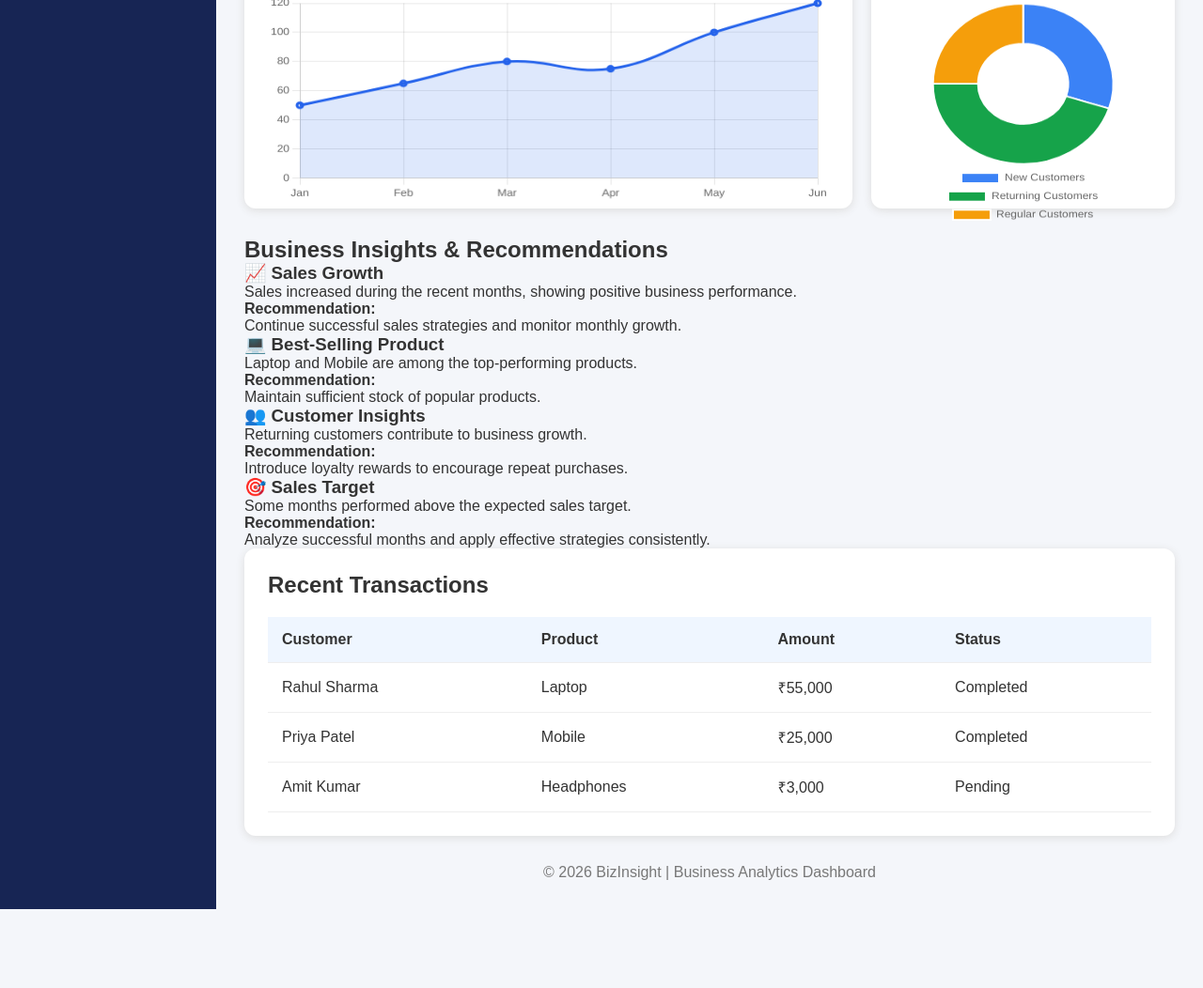
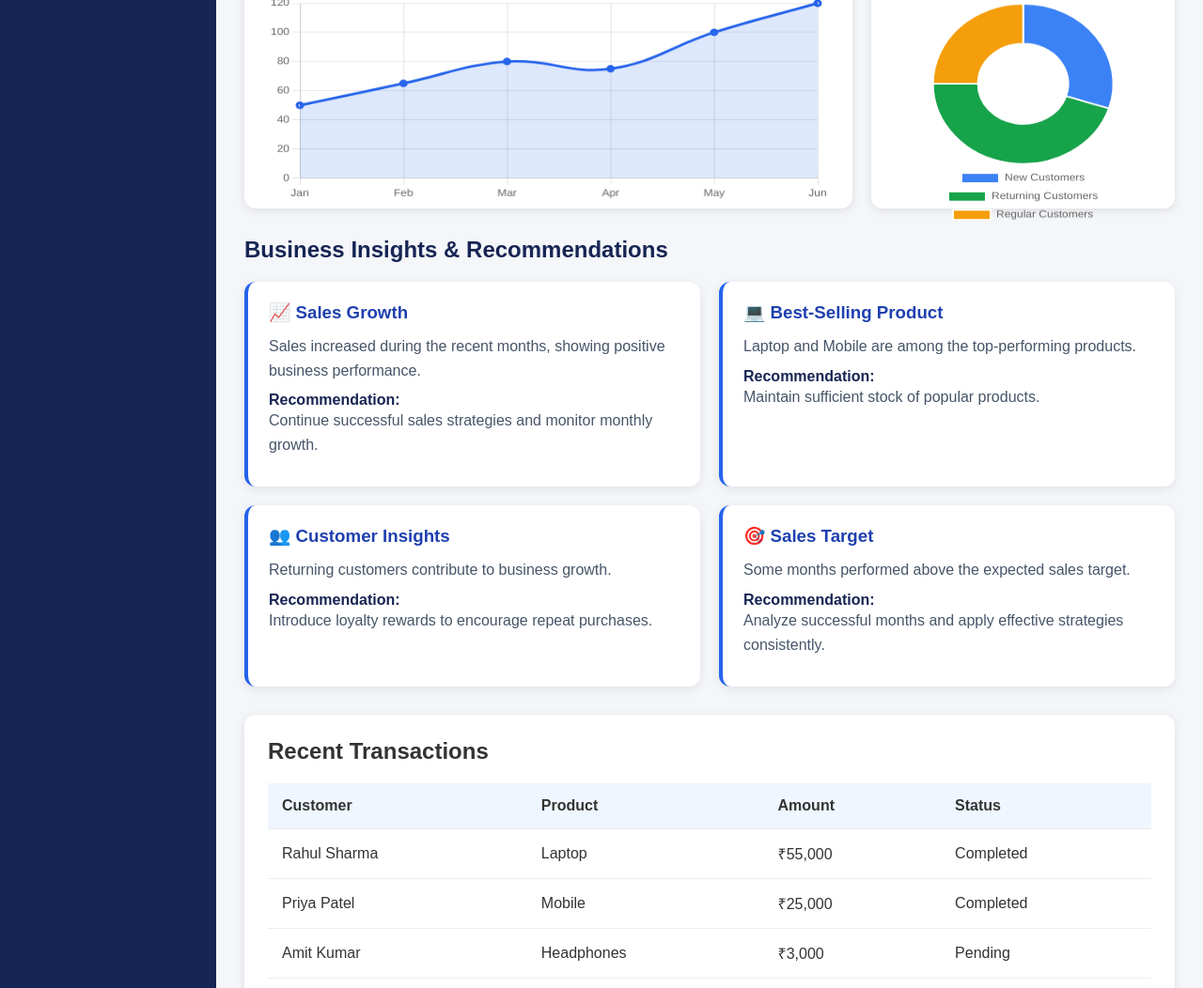
Before and after one commit to 41asakshijadhav-design/BizInsight, a plain HTML site: page index.html in a window 1280 px wide. Shown: the part 901-1953 px from the top of the page at 94% size. Before the commit the page ends 1869 px from the top, so only its background shows below. Drawn offline with nearby package versions, Linux system fonts and the light colour scheme.

Commit message:
Refactor and reorganize CSS styles

```diff
--- a/style.css
+++ b/style.css
@@ -263,3 +263,50 @@ footer {
 .product-section th {
     background: #eff6ff;
 }
+
+
+/* Business Insights */
+
+.insights-section {
+    margin-bottom: 30px;
+}
+
+.insights-section > h2 {
+    margin-bottom: 20px;
+    color: #172554;
+}
+
+.insights-container {
+    display: grid;
+    grid-template-columns: repeat(2, 1fr);
+    gap: 20px;
+}
+
+.insight-card {
+    background: #ffffff;
+    padding: 22px;
+    border-radius: 12px;
+    box-shadow: 0 3px 12px rgba(0, 0, 0, 0.08);
+    border-left: 4px solid #2563eb;
+}
+
+.insight-card h3 {
+    color: #1e40af;
+    margin-bottom: 12px;
+}
+
+.insight-card p {
+    color: #475569;
+    line-height: 1.6;
+    margin-bottom: 10px;
+}
+
+.insight-card strong {
+    color: #172554;
+}
+
+@media (max-width: 768px) {
+    .insights-container {
+        grid-template-columns: 1fr;
+    }
+}
```
